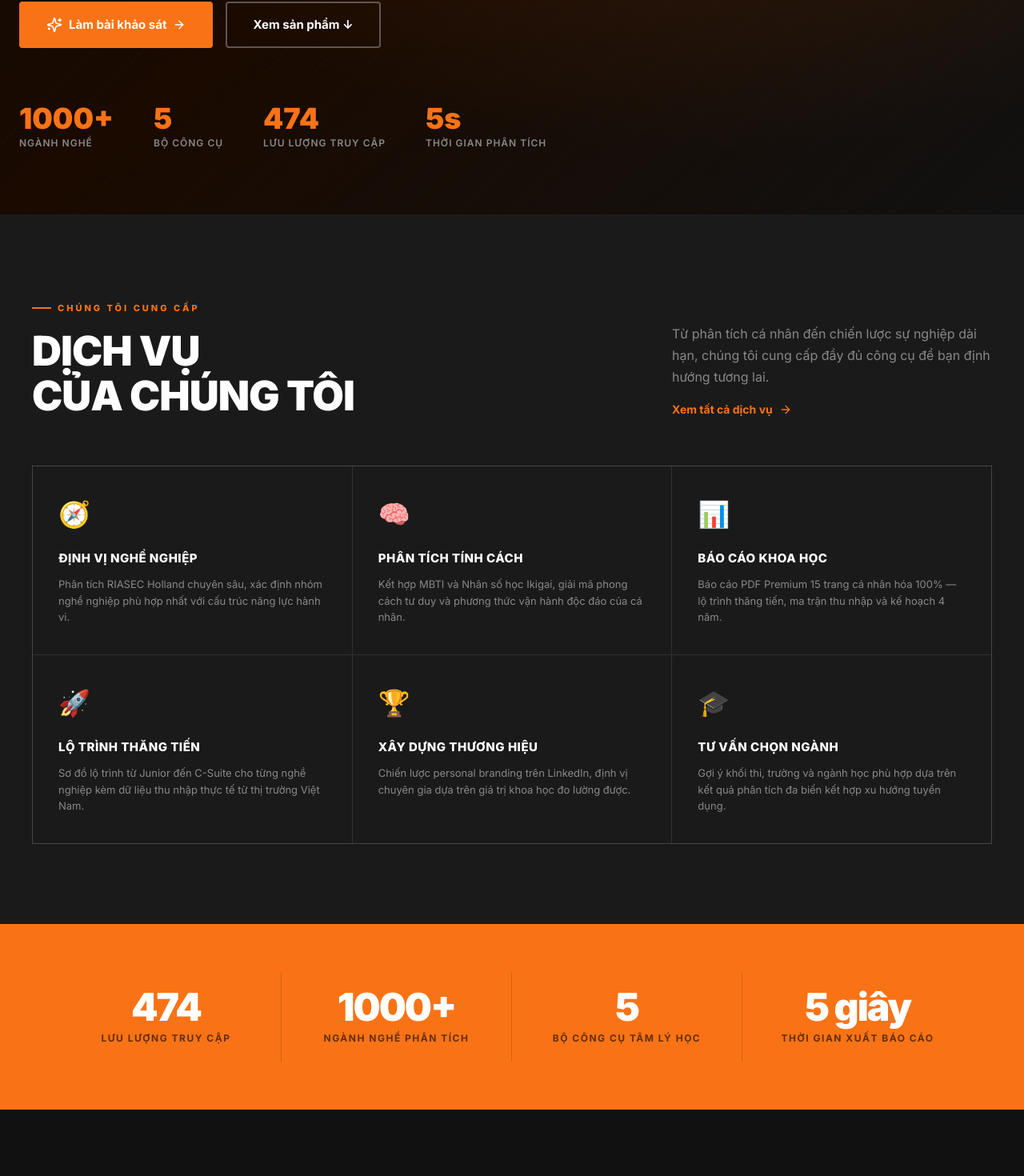
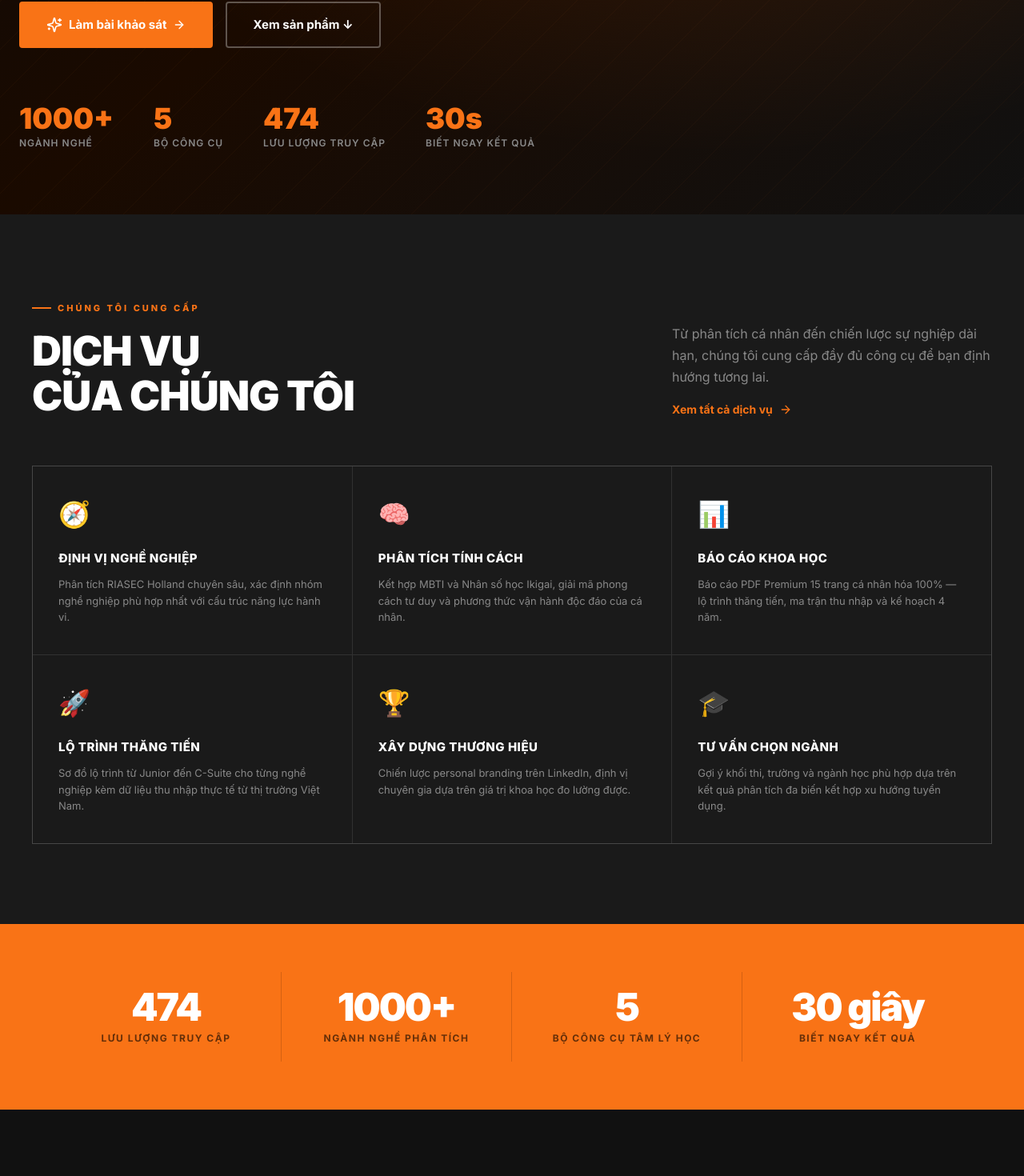
Before and after one commit to nghechonnguoi/ncn-academy, a Next.js app in the folder apps/web/: page / in a window 1280 px wide. Shown: the part 718-2188 px from the top of the page at 80% size. Built offline with nearby package versions, Linux system fonts and the light colour scheme.

Commit message:
feat: change stats text to 30s to know results

```diff
--- a/apps/web/src/components/home/hero-section.tsx
+++ b/apps/web/src/components/home/hero-section.tsx
@@ -77,8 +77,8 @@ export function HeroSection() {
               <div className="text-[12px] text-ncn-gray mt-1 uppercase tracking-[1px] font-semibold">Lưu lượng truy cập</div>
             </div>
             <div>
-              <div className="text-[36px] font-black text-ncn-orange leading-none">5s</div>
-              <div className="text-[12px] text-ncn-gray mt-1 uppercase tracking-[1px] font-semibold">Thời gian phân tích</div>
+              <div className="text-[36px] font-black text-ncn-orange leading-none">30s</div>
+              <div className="text-[12px] text-ncn-gray mt-1 uppercase tracking-[1px] font-semibold">Biết ngay kết quả</div>
             </div>
           </div>
         </motion.div>
--- a/apps/web/src/components/home/stats-section.tsx
+++ b/apps/web/src/components/home/stats-section.tsx
@@ -27,8 +27,8 @@ export function StatsSection() {
             <div className="text-[10px] md:text-[12px] font-bold text-black/60 uppercase tracking-[1.5px] mt-[6px]">Bộ công cụ tâm lý học</div>
           </div>
           <div className="p-[20px_10px] md:p-[20px_40px] text-center md:border-r border-black/15 last:border-none">
-            <div className="text-[36px] md:text-[48px] font-black text-white leading-none tracking-[-2px]">5 giây</div>
-            <div className="text-[10px] md:text-[12px] font-bold text-black/60 uppercase tracking-[1.5px] mt-[6px]">Thời gian xuất báo cáo</div>
+            <div className="text-[36px] md:text-[48px] font-black text-white leading-none tracking-[-2px]">30 giây</div>
+            <div className="text-[10px] md:text-[12px] font-bold text-black/60 uppercase tracking-[1.5px] mt-[6px]">Biết ngay kết quả</div>
           </div>
         </motion.div>
       </div>
```
